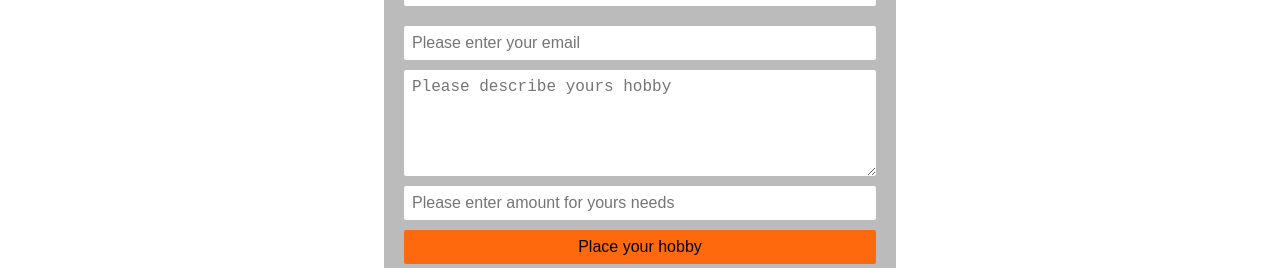
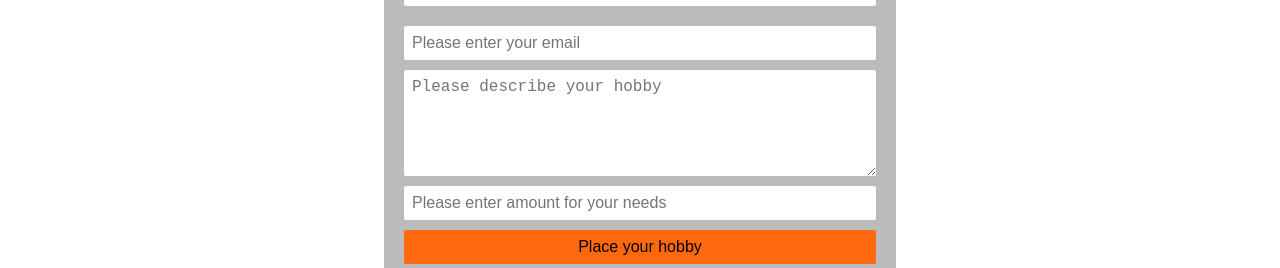
Before and after one commit to mpetkevic/hobby_project, a React (Create React App) app: page /project-registration in a window 1280 px wide. Shown: the part 308-576 px from the top of the page. Built offline with nearby package versions, Linux system fonts and the light colour scheme.

Commit message:
Bug Fix #2

```diff
--- a/src/components/Home/Home.js
+++ b/src/components/Home/Home.js
@@ -5,7 +5,7 @@ import './Home.scss';
 const Home = () => {
   return (
     <div className='Home'>
-      <p>This is place for yours hobby projects.</p>
+      <p>This is place for your hobby projects.</p>
       <p>If you have an account please
         <Link className='Link' to='/login'> Sing In</Link>
       </p>
--- a/src/components/Login/Login.js
+++ b/src/components/Login/Login.js
@@ -31,13 +31,13 @@ class Login extends Component {
             name='email'
             value={email}
             onChange={onInputChange}
-            placeholder='Please enter yours email'/>
+            placeholder='Please enter your email'/>
           <input
             type="password"
             name='password'
             value={password}
             onChange={onInputChange}
-            placeholder='Please enter yours password'/>
+            placeholder='Please enter your password'/>
           <button type="submit">
             {loading ? <Loader color={'#fff'} h={15} /> : 'Sign In'}
           </button>
--- a/src/components/ProjectRegistration/ProjectRegistration.js
+++ b/src/components/ProjectRegistration/ProjectRegistration.js
@@ -64,13 +64,13 @@ class ProjectRegistration extends Component {
             rows="5"
             value={description}
             onChange={onInputChange}
-            placeholder='Please describe yours hobby'/>
+            placeholder='Please describe your hobby'/>
           <input
             type="number"
             name='amount'
             value={amount}
             onChange={onInputChange}
-            placeholder='Please enter amount for yours needs'/>
+            placeholder='Please enter amount for your needs'/>
           <button className="form-submit" type="submit">
             {loading ? <Loader color={'#fff'} h={15} /> : 'Place your hobby'}
           </button>
```
